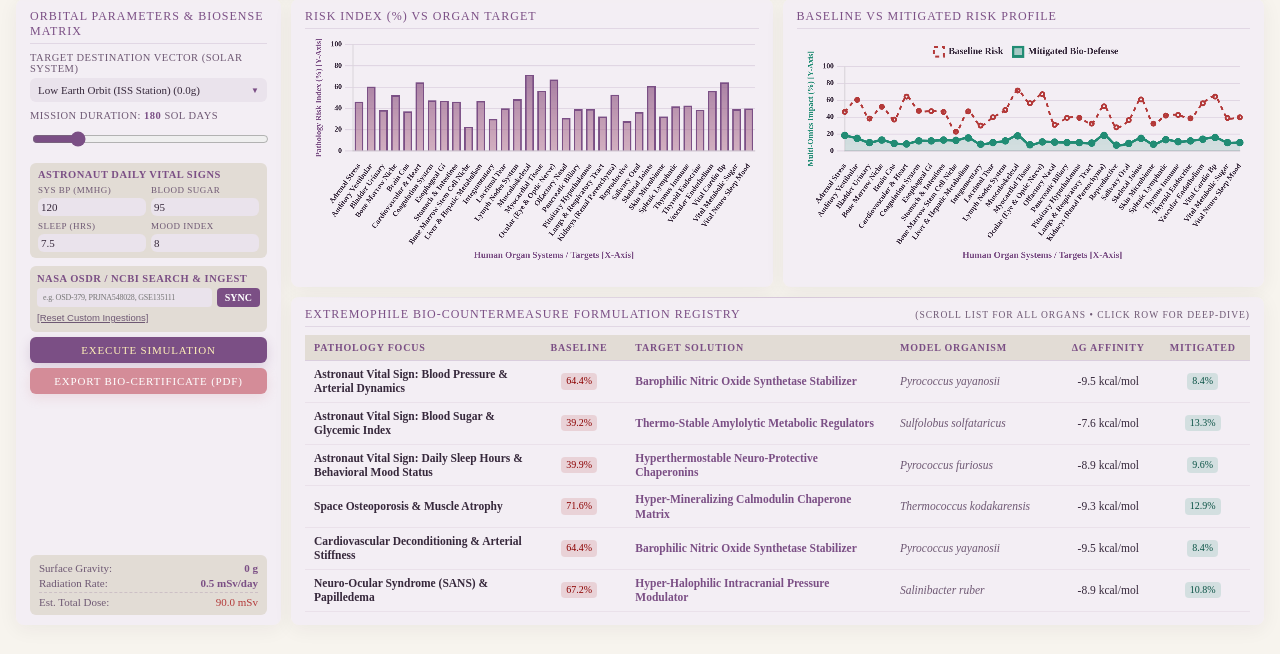
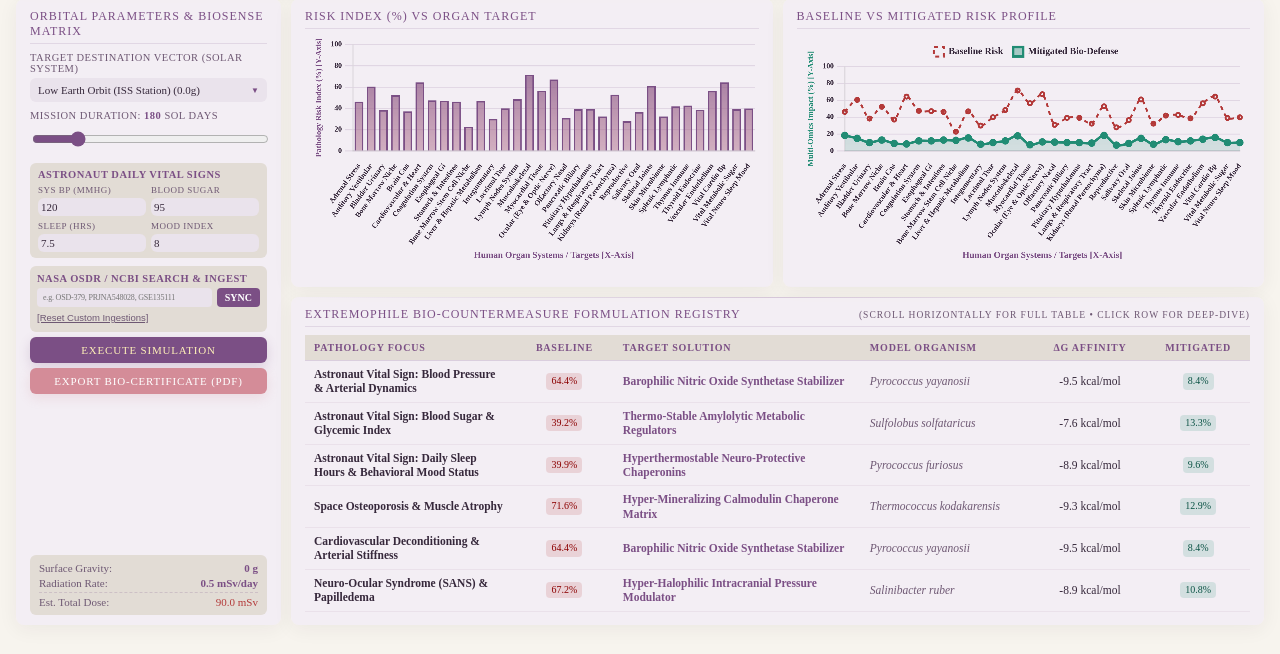
Before and after one commit to pritirooj-source/CHOSMOPHY-X, a Flask app: page / in a window 1280 px wide. Shown: the part 1035-1689 px from the top of the page. Run offline with Flask 3, Linux system fonts and the light colour scheme; some web fonts are replaced.

Commit message:
Update index.html

```diff
--- a/templates/index.html
+++ b/templates/index.html
@@ -441,7 +441,7 @@
             width: 100%;
         }
 
-        /* Updated table-wrap to enable both vertical and horizontal scrollbars */
+        /* Responsive Table Container with smooth horizontal & vertical scrolling */
         .table-wrap {
             max-height: 280px;
             overflow-x: auto;
@@ -467,7 +467,7 @@
 
         table {
             width: 100%;
-            min-width: 600px; /* Ensures horizontal scroll triggers cleanly on smaller screens / mobile */
+            min-width: 750px; /* Forces horizontal scroll on smaller mobile screens so columns never overlap */
             border-collapse: collapse;
             font-size: 12px;
         }
@@ -505,12 +505,12 @@
             height: auto;
         }
 
-        .col-focus { width: 24%; }
-        .col-base { width: 10%; text-align: center; }
-        .col-sol { width: 28%; }
-        .col-org { width: 18%; }
-        .col-dg { width: 10%; text-align: center; }
-        .col-mit { width: 10%; text-align: center; }
+        .col-focus { width: 170px; }
+        .col-base { width: 80px; text-align: center; }
+        .col-sol { width: 200px; }
+        .col-org { width: 140px; }
+        .col-dg { width: 90px; text-align: center; }
+        .col-mit { width: 80px; text-align: center; }
 
         tr:hover td { background: rgba(123, 79, 133, 0.06); }
 
@@ -729,7 +729,7 @@
                     </div>
 
                     <div class="panel" style="margin-bottom: 0;">
-                        <h2 class="panel-title">Extremophile Bio-Countermeasure Formulation Registry <span style="font-size: 9.5px; color: var(--text-dim);">(Scroll list for all organs • Click row for Deep-Dive)</span></h2>
+                        <h2 class="panel-title">Extremophile Bio-Countermeasure Formulation Registry <span style="font-size: 9.5px; color: var(--text-dim);">(Scroll horizontally for full table • Click row for Deep-Dive)</span></h2>
                         <div class="table-wrap">
                             <table>
                                 <thead>
```
